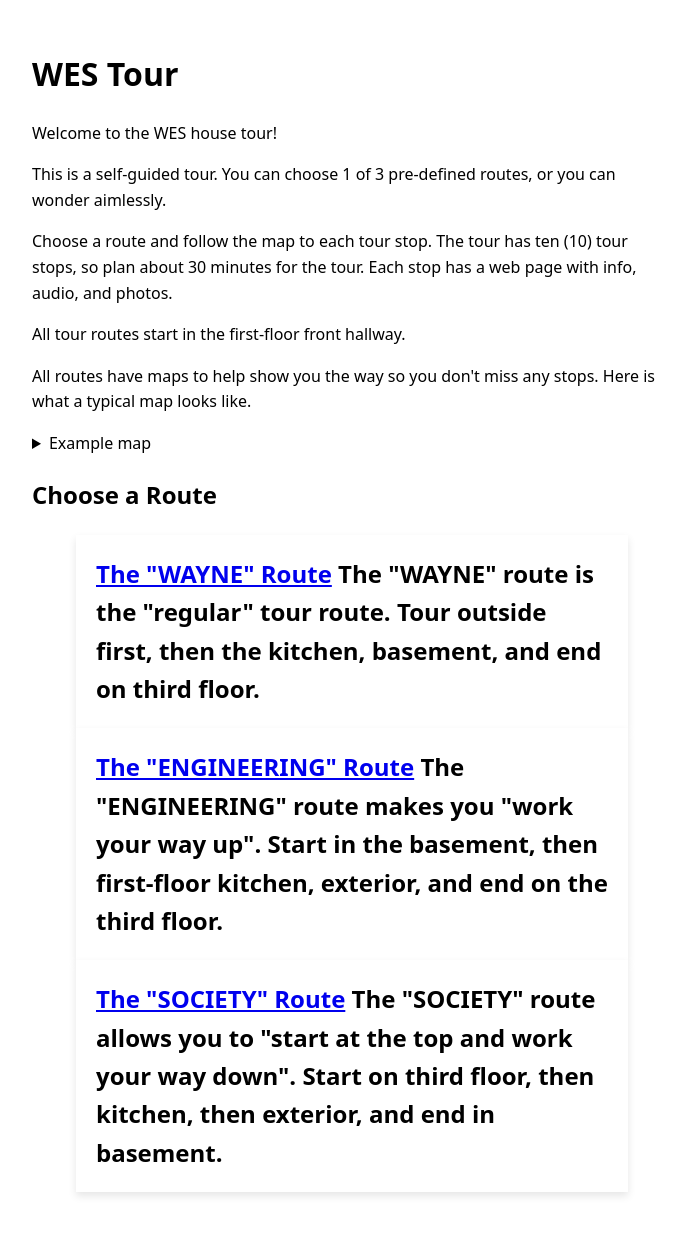
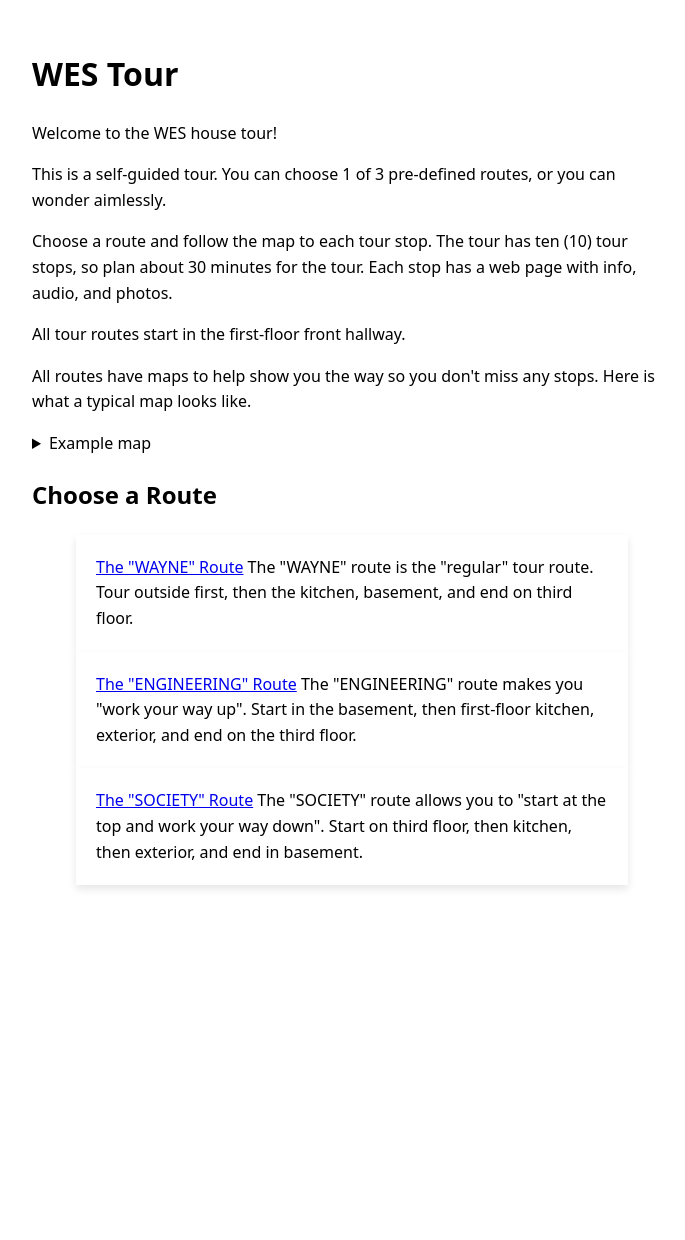
Before and after one commit to mciechanumich/WEStour, a Jekyll site: the page built from docs/index.html, in a window 1280 px wide. Shown: the whole page, without its empty margins (288-973 px from the left). Built offline with Jekyll 4.4.1, drawn with Linux system fonts in a browser that asks for light colours; after the commit the page ends 933 px from its top, so only the background shows below that.

Commit message:
fix: home page format

```diff
--- a/docs/index.html
+++ b/docs/index.html
@@ -35,7 +35,7 @@ tour_routes:
 
 
 <div>
-<h2>Choose a Route<h2>
+<h2>Choose a Route</h2>
 
 <!-- use position to put WAYNE file first in list, ENG second, etc. -->
 {% assign sorted_files = site.pages | sort: "position" %}
```
